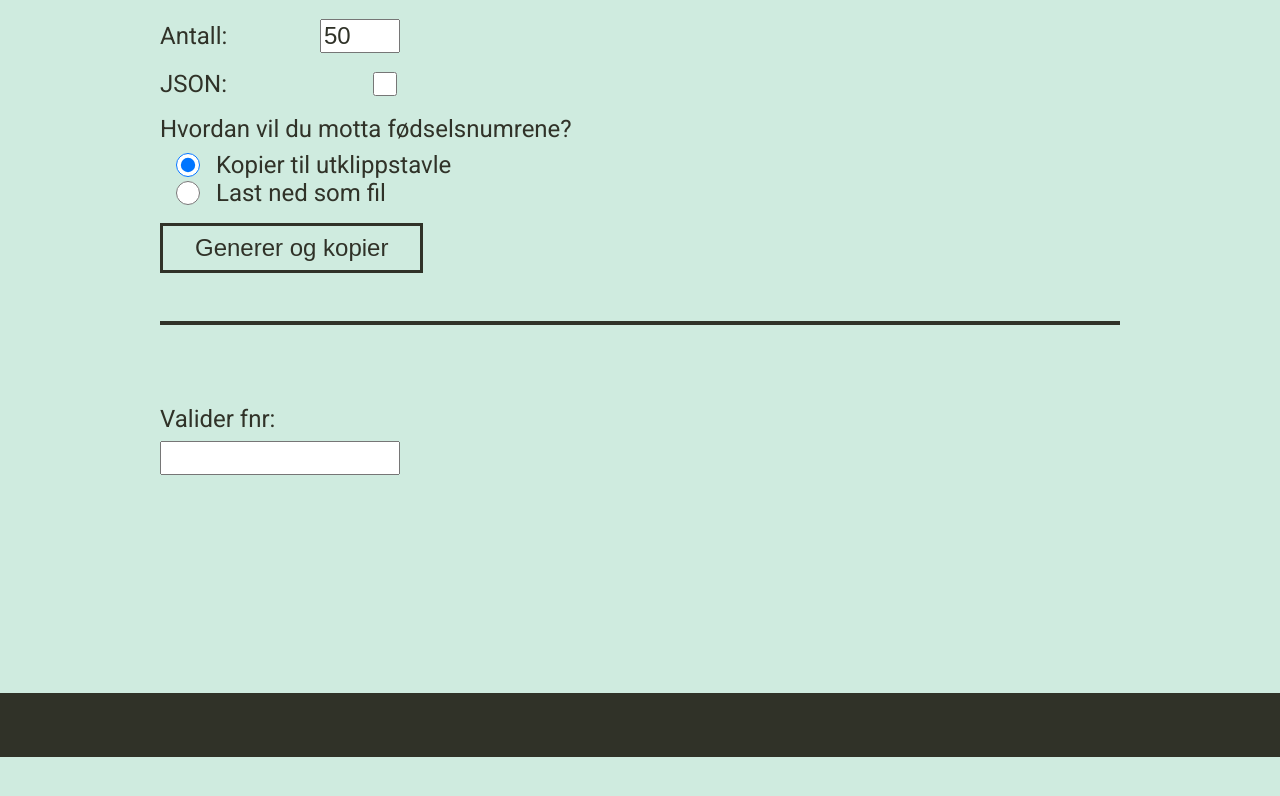
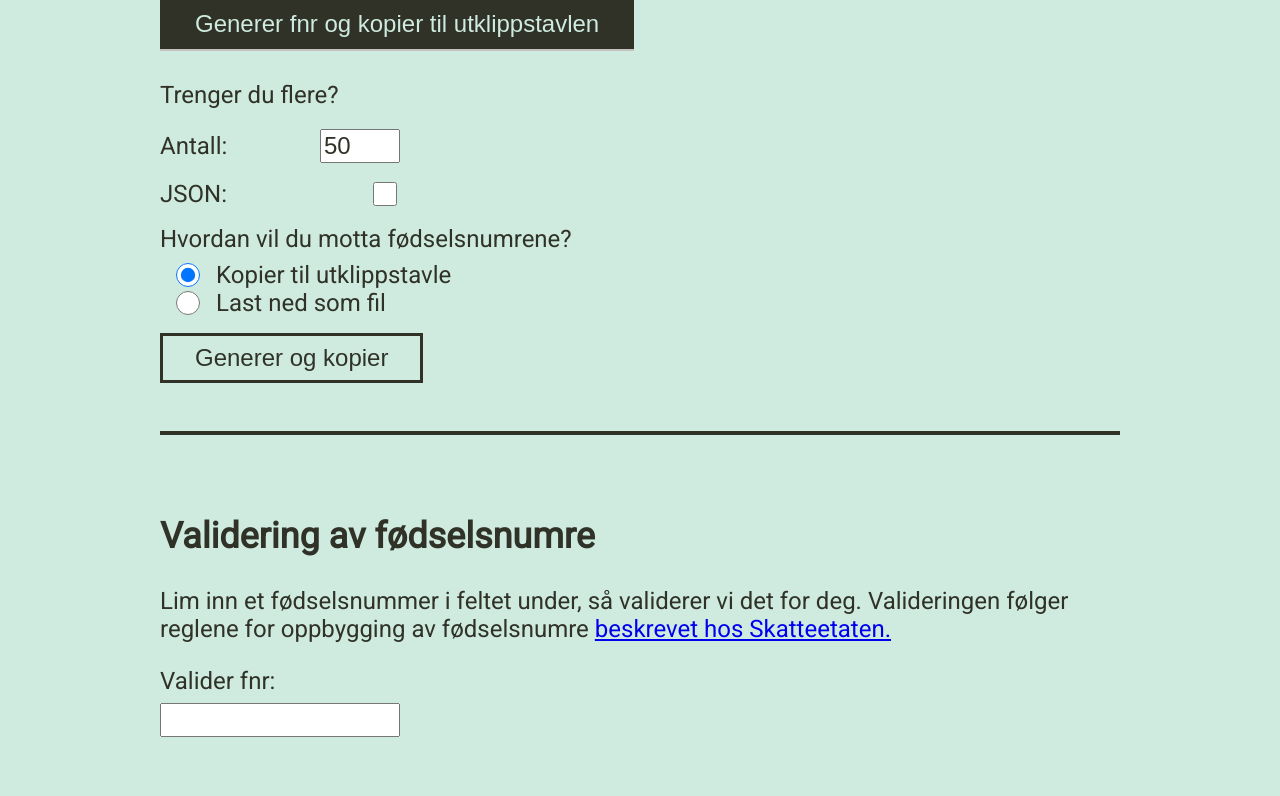
Before and after one commit to LarsAndreasGitHub/norske-testdata, a Next.js app: page /fnr in a window 1280 px wide. Shown: the part 508-1304 px from the top of the page. Before the commit the page ends 1265 px from the top, so only its background shows below. Built offline with nearby package versions, Linux system fonts and the light colour scheme.

Commit message:
Add text for fnr validation

```diff
--- a/components/FnrPage/FnrPage.tsx
+++ b/components/FnrPage/FnrPage.tsx
@@ -8,6 +8,7 @@ import { GenerateOneFnr } from './GenerateOneFnr/GenerateOneFnr';
 import { SeparatorLine } from '../common/SeparatorLine/SeparatorLine';
 import { GenerateMultipleFnrs } from './GenerateMultipleFnrs/GenerateMultipleFnrs';
 import { ValidateFnr } from './ValidateFnr/ValidateFnr';
+import { H2 } from '../common/typography/typography';
 
 export const FnrPage: FunctionComponent = () => (
     <>
@@ -26,10 +27,12 @@ export const FnrPage: FunctionComponent = () => (
                     </a>
                 </Link>
             </nav>
+            <H2>Fødselsnummer-generator</H2>
             <FnrIntroText />
             <GenerateOneFnr />
             <GenerateMultipleFnrs />
             <SeparatorLine />
+            <H2>Validering av fødselsnumre</H2>
             <ValidateFnr />
         </PageWrapper>
     </>
--- a/components/FnrPage/GenerateOneFnr/generateOneFnr.module.scss
+++ b/components/FnrPage/GenerateOneFnr/generateOneFnr.module.scss
@@ -1,5 +1,6 @@
 .generateOneFnr {
     .generateButton {
         margin-top: 2rem;
+        margin-bottom: 2rem;
     }
 }
--- a/components/FnrPage/ValidateFnr/ValidateFnr.tsx
+++ b/components/FnrPage/ValidateFnr/ValidateFnr.tsx
@@ -14,6 +14,14 @@ export const ValidateFnr: FunctionComponent = () => {
     const showValidationResult = fnr && fnr.length > 0;
 
     return (
+        <>
+            <p>
+                Lim inn et fødselsnummer i feltet under, så validerer vi det for deg. Valideringen følger reglene for
+                oppbygging av fødselsnumre{' '}
+                <a href="https://www.skatteetaten.no/person/folkeregister/fodsel-og-navnevalg/barn-fodt-i-norge/fodselsnummer/">
+                    beskrevet hos Skatteetaten.
+                </a>
+            </p>
             <div className={styles.validateFnr}>
                 <div className={styles.inputWrapper}>
                     <label htmlFor="validateFnr__input">Valider fnr:</label>
@@ -52,5 +60,6 @@ export const ValidateFnr: FunctionComponent = () => {
                     />
                 )}
             </div>
+        </>
     );
 };
--- a/components/OrgnrPage/OrgnrIntroText/OrgnrIntroText.tsx
+++ b/components/OrgnrPage/OrgnrIntroText/OrgnrIntroText.tsx
@@ -5,7 +5,7 @@ export const OrgnrIntroText: FunctionComponent = () => (
     <>
         <p>
             Her kan du lage organisasjonsnumre til bruk som testdata. Numrene genereres tilfeldig, og følger reglene for
-            utforming av organisasjonsnumre{' '}
+            oppbygging av organisasjonsnumre{' '}
             <a
                 className={linkStyle.link}
                 href="https://www.brreg.no/om-oss/oppgavene-vare/alle-registrene-vare/om-enhetsregisteret/organisasjonsnummeret/"
```
Lines whose indentation alone changed are shown as unchanged.
